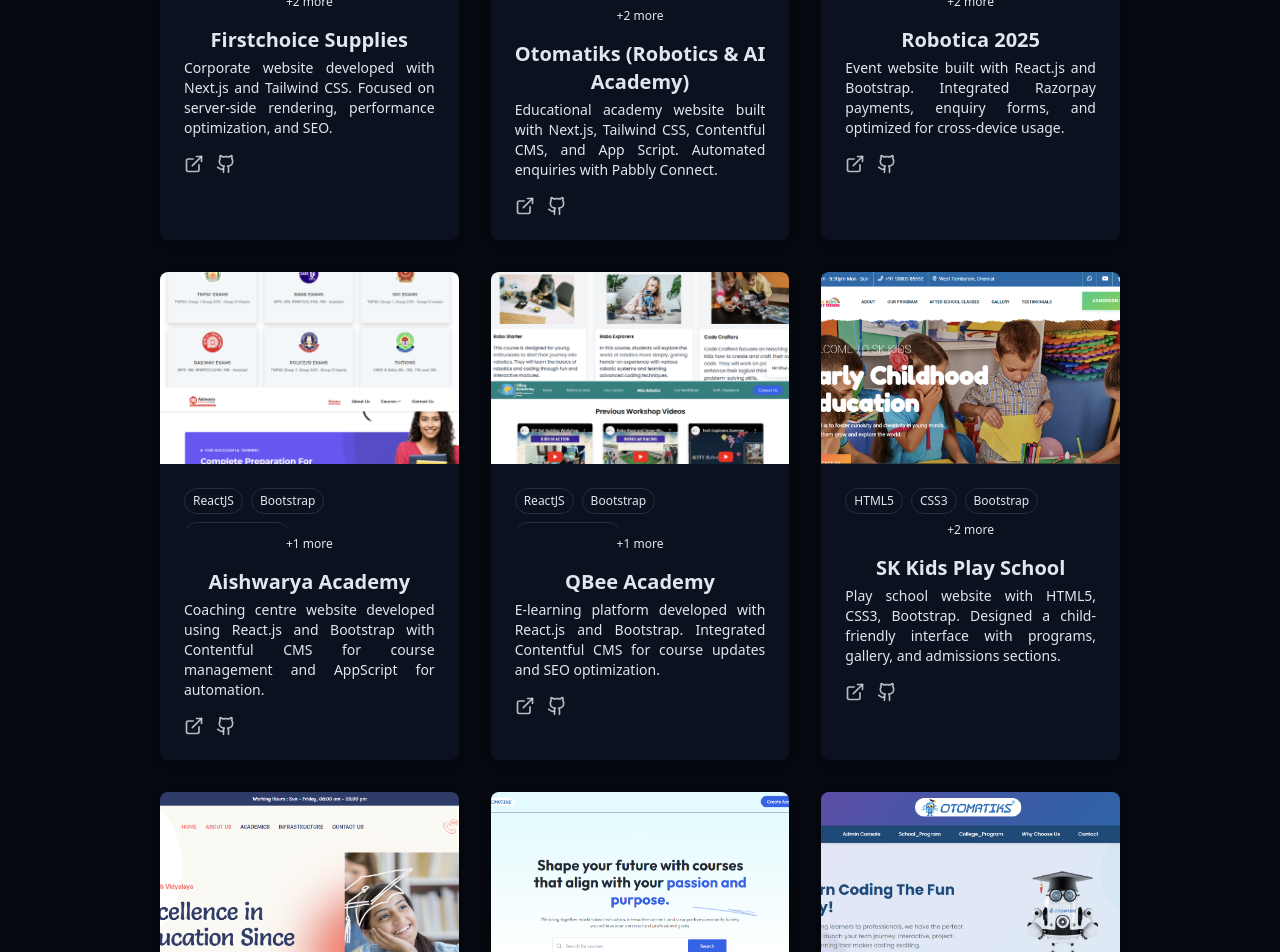
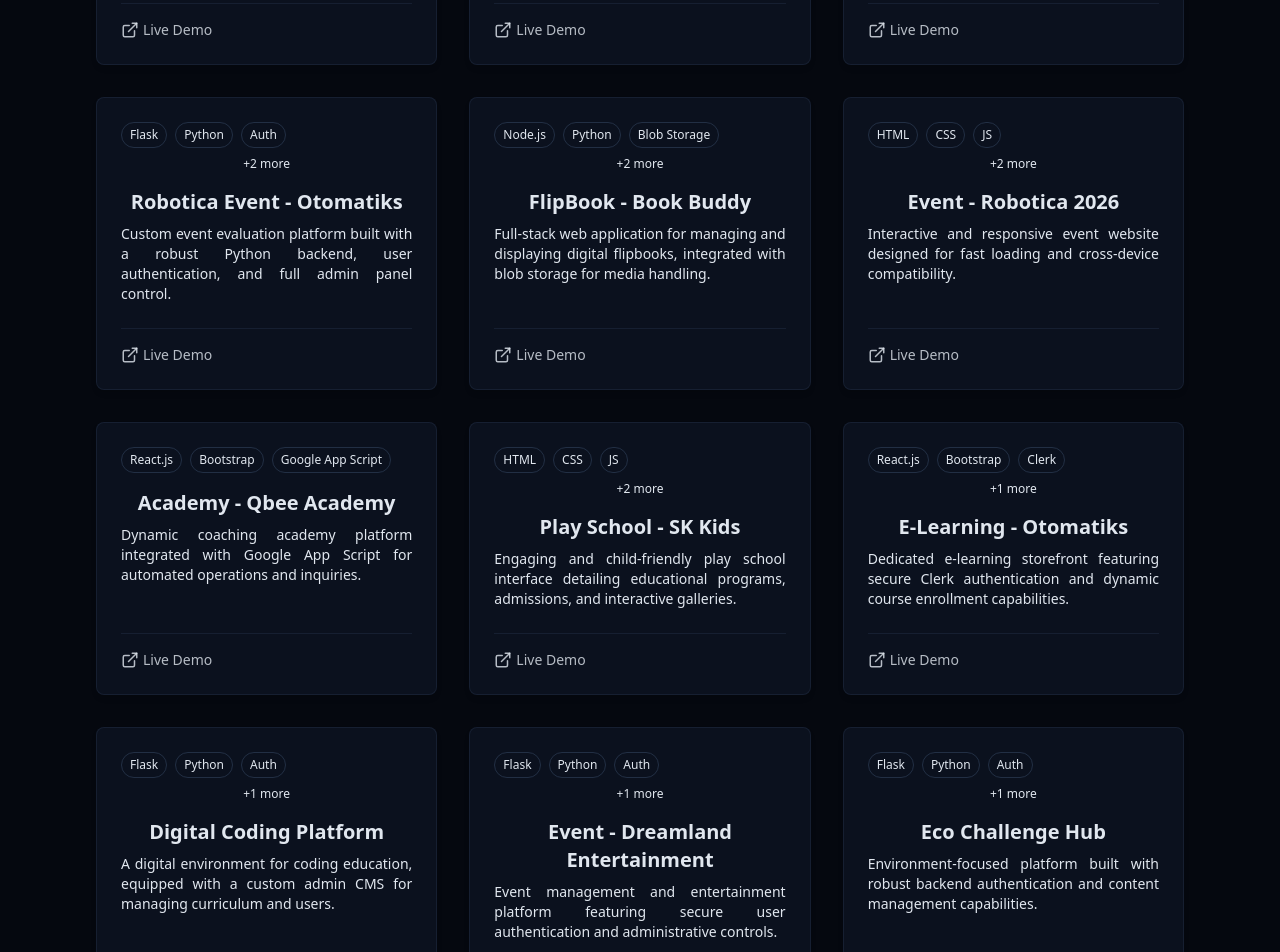
Before and after one commit to arungovindhasamygithub/arun-new, a React (Vite) app: page / in a window 1280 px wide. Shown: the part 4580-5532 px from the top of the page. Built offline with nearby package versions, Linux system fonts and the light colour scheme.

Commit message:
Update ProjectsSection.jsx

```diff
--- a/src/components/ProjectsSection.jsx
+++ b/src/components/ProjectsSection.jsx
@@ -1,156 +1,139 @@
-import { ArrowRight, ExternalLink, Github } from "lucide-react";
+import { ExternalLink } from "lucide-react";
 
 const projects = [
   {
     id: 1,
-    title: "Firstchoice Supplies",
+    title: "Robotics & AI Academy - Otomatiks",
     description:
-      "Corporate website developed with Next.js and Tailwind CSS. Focused on server-side rendering, performance optimization, and SEO.",
-    image: "/projects/firstchoice.png",
-    tags: ["Next.js", "Tailwind CSS", "AppScript", "SEO", "JavaScript"],
-    demoUrl: "https://www.firstchoice.supplies/",
-    githubUrl: "#",
+      "Educational academy platform with advanced content management, SEO optimization, and automated workflows via Pabbly Connect.",
+    tags: ["Next.js", "Tailwind CSS", "Google App Script", "Contentful CMS", "Pabbly Connect", "SEO"],
+    demoUrl: "https://www.otomatiks.com",
   },
   {
     id: 2,
-    title: "Otomatiks (Robotics & AI Academy)",
+    title: "Corporate Website - Firstchoice Supplies",
     description:
-      "Educational academy website built with Next.js, Tailwind CSS, Contentful CMS, and App Script. Automated enquiries with Pabbly Connect.",
-    image: "/projects/otomatiks.png",
-    tags: ["Next.js", "Tailwind CSS", "Contentful CMS", "AppScript", "SEO"],
-    demoUrl: "https://otomatiks.com/",
-    githubUrl: "#",
+      "Corporate B2B website optimized for high performance, server-side rendering, and a seamless user experience.",
+    tags: ["Next.js", "Tailwind CSS", "Google App Script"],
+    demoUrl: "https://www.firstchoice.supplies",
   },
   {
     id: 3,
-    title: "Robotica 2025",
+    title: "Library and Organization - Book Buddy",
     description:
-      "Event website built with React.js and Bootstrap. Integrated Razorpay payments, enquiry forms, and optimized for cross-device usage.",
-    image: "/projects/robotica.png",
-    tags: ["ReactJS", "Bootstrap", "JavaScript", "AppScript", "Razorpay"],
-    demoUrl: "https://www.robotica.org.in/",
-    githubUrl: "#",
+      "Comprehensive library organization platform featuring secure user-based authentication and scalable cloud storage.",
+    tags: ["Django", "Cloudinary", "Render", "Admin Panel (CMS)", "Auth"],
+    demoUrl: "https://www.book-buddy.in",
   },
   {
     id: 4,
-    title: "Aishwarya Academy",
+    title: "Robotica Event - Otomatiks",
     description:
-      "Coaching centre website developed using React.js and Bootstrap with Contentful CMS for course management and AppScript for automation.",
-    image: "/projects/aishwarya.png",
-    tags: ["ReactJS", "Bootstrap", "Contentful CMS", "AppScript"],
-    demoUrl: "https://aishwaryaacademy.in/",
-    githubUrl: "#",
+      "Custom event evaluation platform built with a robust Python backend, user authentication, and full admin panel control.",
+    tags: ["Flask", "Python", "Auth", "Admin Panel (CMS)", "Neon"],
+    demoUrl: "https://www.arun-evaluation.vercel.app",
   },
   {
     id: 5,
-    title: "QBee Academy",
+    title: "FlipBook - Book Buddy",
     description:
-      "E-learning platform developed with React.js and Bootstrap. Integrated Contentful CMS for course updates and SEO optimization.",
-    image: "/projects/qbee.png",
-    tags: ["ReactJS", "Bootstrap", "Contentful CMS", "SEO"],
-    demoUrl: "https://qbeeacademy.in/",
-    githubUrl: "#",
+      "Full-stack web application for managing and displaying digital flipbooks, integrated with blob storage for media handling.",
+    tags: ["Node.js", "Python", "Blob Storage", "Neon", "Vercel"],
+    demoUrl: "https://www.flip-book-frontend.vercel.app",
   },
   {
     id: 6,
-    title: "SK Kids Play School",
+    title: "Event - Robotica 2026",
     description:
-      "Play school website with HTML5, CSS3, Bootstrap. Designed a child-friendly interface with programs, gallery, and admissions sections.",
-    image: "/projects/skkids.png",
-    tags: ["HTML5", "CSS3", "Bootstrap", "JavaScript", "SEO"],
-    demoUrl: "https://www.skkidsplayschool.com/",
-    githubUrl: "#",
+      "Interactive and responsive event website designed for fast loading and cross-device compatibility.",
+    tags: ["HTML", "CSS", "JS", "Tailwind CSS", "Google App Script"],
+    demoUrl: "https://www.robotica.org.in",
   },
   {
     id: 7,
-    title: "Shanthosh Vidyalaya School",
+    title: "Academy - Qbee Academy",
     description:
-      "School website designed with modern responsive UI, showcasing programs, gallery, and admissions info.",
-    image: "/projects/shanthosh.png",
-    tags: ["ReactJS", "Bootstrap", "SEO", "JavaScript"],
-    demoUrl: "https://shanthoshvidyalaya.vercel.app/",
-    githubUrl: "#",
+      "Dynamic coaching academy platform integrated with Google App Script for automated operations and inquiries.",
+    tags: ["React.js", "Bootstrap", "Google App Script"],
+    demoUrl: "https://www.qbeeacademy.in",
   },
   {
     id: 8,
-    title: "E-Learning Platform (Full Stack - Study)",
+    title: "Play School - SK Kids",
     description:
-      "Full-stack e-learning platform for study purpose. Built with React and backend integration for dynamic courses.",
-    image: "/projects/elearning.png",
-    tags: ["ReactJS", "Full Stack", "SEO", "Bootstrap"],
-    demoUrl: "https://e-learning-steel-two.vercel.app/",
-    githubUrl: "#",
+      "Engaging and child-friendly play school interface detailing educational programs, admissions, and interactive galleries.",
+    tags: ["HTML", "CSS", "JS", "Tailwind CSS", "Google App Script"],
+    demoUrl: "https://www.skkidsplayschool.com",
   },
   {
     id: 9,
-    title: "Otomatiks Course Shop",
+    title: "E-Learning - Otomatiks",
     description:
-      "E-learning website for Otomatiks courses with online enrollments and responsive design.",
-    image: "/projects/course.png",
-    tags: ["ReactJS", "E-Learning", "JavaScript", "SEO"],
-    demoUrl: "https://www.otomatikscourse.shop/",
-    githubUrl: "#",
+      "Dedicated e-learning storefront featuring secure Clerk authentication and dynamic course enrollment capabilities.",
+    tags: ["React.js", "Bootstrap", "Clerk", "Auth"],
+    demoUrl: "https://www.otomatikscourse.shop",
   },
   {
     id: 10,
-    title: "Farming Website",
+    title: "Digital Coding Platform",
     description:
-      "Personal farming website showcasing agricultural activities and content.",
-    image: "/projects/farming.png",
-    tags: ["Next.js", "Tailwind CSS", "JavaScript"],
-    demoUrl: "https://arun-govindhasamy.vercel.app/",
-    githubUrl: "#",
+      "A digital environment for coding education, equipped with a custom admin CMS for managing curriculum and users.",
+    tags: ["Flask", "Python", "Auth", "Admin Panel (CMS)"],
+    demoUrl: "https://www.copack.online",
   },
   {
     id: 11,
-    title: "Portfolio Website",
+    title: "Event - Dreamland Entertainment",
     description:
-      "Personal portfolio website showcasing skills, projects, and contact info.",
-    image: "/projects/portfolio.png",
-    tags: ["Next.js", "Tailwind CSS", "JavaScript"],
-    demoUrl: "https://www.arungovindhasamy.life/",
-    githubUrl: "#",
+      "Event management and entertainment platform featuring secure user authentication and administrative controls.",
+    tags: ["Flask", "Python", "Auth", "Admin Panel (CMS)"],
+    demoUrl: "https://www.dreamlandentertainment.org",
   },
   {
     id: 12,
+    title: "Eco Challenge Hub",
+    description:
+      "Environment-focused platform built with robust backend authentication and content management capabilities.",
+    tags: ["Flask", "Python", "Auth", "Admin Panel (CMS)"],
+    demoUrl: "https://www.ecochallengehub.online",
+  },
+  {
+    id: 13,
+    title: "Car Service - Mech Zone",
+    description:
+      "Professional corporate web application designed to streamline automotive service operations and client bookings.",
+    tags: ["Flask", "Python", "Auth", "Admin Panel (CMS)"],
+    demoUrl: "https://www.mechzoneautomotive.shop",
+  },
+  {
+    id: 14,
     title: "Graphics Design Portfolio",
     description:
-      "A curated Pinterest portfolio showcasing graphic design works, branding, and visuals.",
-    image: "/projects/graphics.png",
-    tags: ["Design", "Branding", "UI/UX"],
-    demoUrl: "https://in.pinterest.com/arungwork63/",
-    githubUrl: "#",
+      "A curated Pinterest portfolio showcasing comprehensive graphic design works, marketing posters, and branding visuals.",
+    tags: ["Marketing Posters", "Videos", "Canva"],
+    demoUrl: "https://in.pinterest.com/arungwork63",
   },
 ];
 
 export const ProjectsSection = () => {
   return (
     <section id="projects" className="py-24 px-4 relative">
-      <div className="container mx-auto max-w-5xl">
+      <div className="container mx-auto max-w-6xl">
         <h2 className="text-3xl md:text-4xl font-bold mb-4 text-center">
           Featured <span className="text-primary">Projects</span>
         </h2>
 
         <p className="text-center text-muted-foreground mb-12 max-w-2xl mx-auto">
-          Here are some of my recent projects. Each one was carefully crafted
-          with attention to detail, performance, and user experience.
+          A selection of my recent full-stack applications, automated platforms, and corporate web solutions. Each project reflects a focus on scalable architecture and user experience.
         </p>
 
         <div className="grid grid-cols-1 md:grid-cols-2 lg:grid-cols-3 gap-8">
           {projects.map((project) => (
             <div
               key={project.id}
-              className="group bg-card rounded-lg overflow-hidden shadow-md hover:shadow-lg transition-shadow"
+              className="group bg-card rounded-lg shadow-md hover:shadow-lg transition-shadow flex flex-col h-full border border-border/50"
             >
-              <div className="h-48 overflow-hidden">
-                <img
-                  src={project.image}
-                  alt={project.title}
-                  className="w-full h-full object-cover transition-transform duration-500 group-hover:scale-110"
-                />
-              </div>
-
-              <div className="p-6">
+              <div className="p-6 flex flex-col flex-grow">
                 <div className="relative group mb-4">
                   <div className="flex flex-wrap gap-2 overflow-hidden md:max-h-10 md:group-hover:max-h-40 transition-all duration-300 ease-in-out">
                     {project.tags.map((tag, index) => (
@@ -170,43 +153,25 @@
                   )}
                 </div>
 
-                <h3 className="text-xl font-bold mb-1">{project.title}</h3>
-                <p className="text-muted-foreground text-justify text-sm mb-4">
+                <h3 className="text-xl font-bold mb-2">{project.title}</h3>
+                <p className="text-muted-foreground text-justify text-sm mb-6 flex-grow">
                   {project.description}
                 </p>
 
-                <div className="flex justify-between items-center">
-                  <div className="flex space-x-3">
-                    <a
-                      href={project.demoUrl}
-                      target="_blank"
-                      className="text-foreground/80 hover:text-primary transition-colors duration-300"
-                    >
-                      <ExternalLink size={20} />
-                    </a>
-                    <a
-                      href={project.githubUrl}
-                      target="_blank"
-                      className="text-foreground/80 hover:text-primary transition-colors duration-300"
-                    >
-                      <Github size={20} />
-                    </a>
-                  </div>
+                <div className="flex justify-between items-center pt-4 border-t border-border/50">
+                  <a
+                    href={project.demoUrl}
+                    target="_blank"
+                    rel="noopener noreferrer"
+                    className="text-foreground/80 hover:text-primary transition-colors duration-300 flex items-center gap-1 text-sm font-medium"
+                  >
+                    <ExternalLink size={18} /> Live Demo
+                  </a>
                 </div>
               </div>
             </div>
           ))}
         </div>
-
-        <div className="text-center mt-12">
-          <a
-            className="cosmic-button w-fit flex items-center mx-auto gap-2"
-            target="_blank"
-            href="https://github.com/arungovindhasamygithub?tab=repositories"
-          >
-            Check My GitHub <ArrowRight size={16} />
-          </a>
-        </div>
       </div>
     </section>
   );
```
